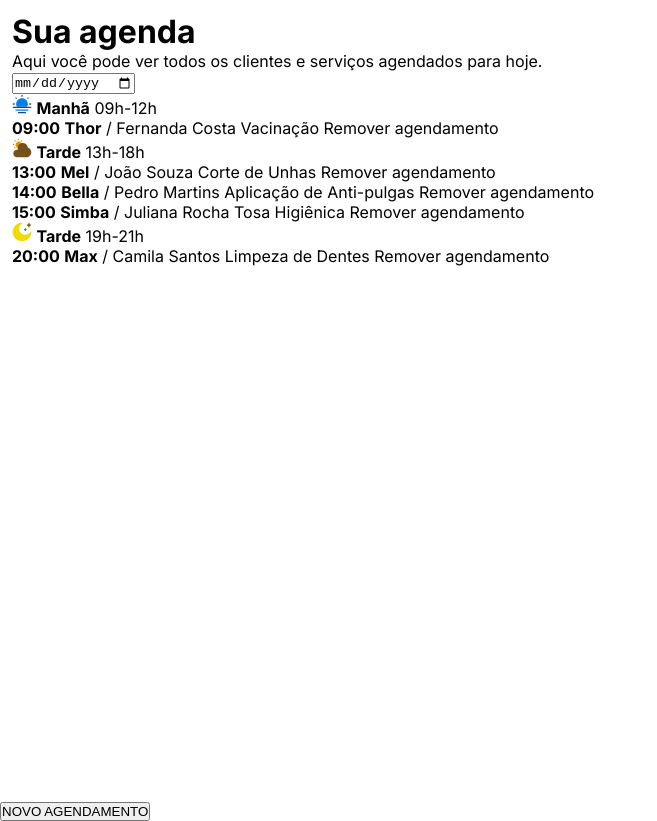
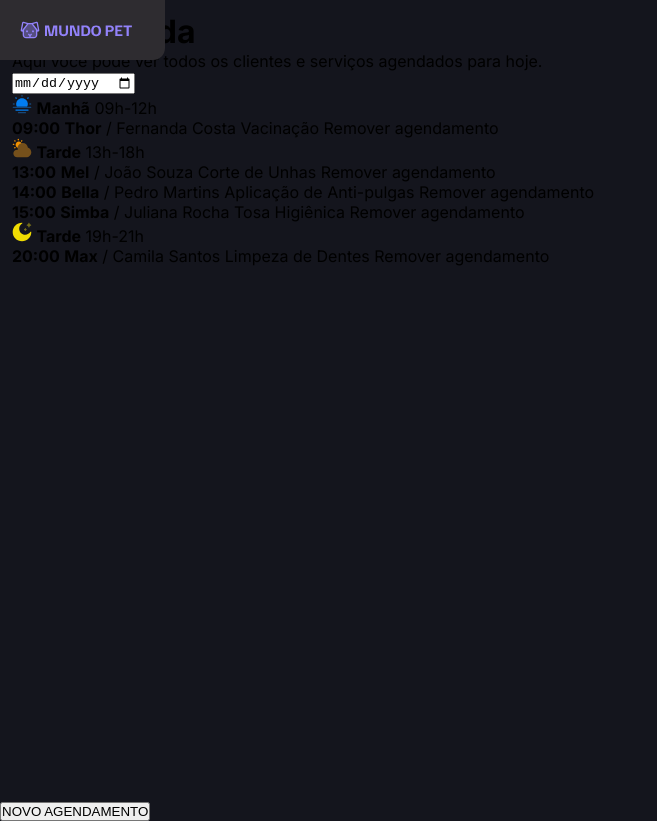
Before and after one commit to gabrielbertaglia/rocketseat-fullstack-desafio-mundo-pet, a website built with webpack: page index.html in a window 1280 px wide. Shown: the whole page, without its empty margins (0-657 px from the left). Built offline with nearby package versions, Linux system fonts and the light colour scheme.

Commit message:
feat: adding logo

```diff
--- a/index.html
+++ b/index.html
@@ -15,7 +15,7 @@
   </head>
   <body>
     <div class="container">
-      <!-- <img src="./src/assets/logo.svg" alt="Logo" class="logo" /> -->
+      <img src="./src/assets/logo.svg" alt="Logo" class="logo" />
 
       <div class="schedule">
         <header>
--- a/src/styles/global.css
+++ b/src/styles/global.css
@@ -5,8 +5,8 @@
 }
 
 :root {
-  /* background-color: #14151d; */
-  /* font-size: 14px; */
+  background-color: #14151d;
+  font-size: 14px;
   --brand: #9282fa;
 
   --content-primary: #ffffff;
@@ -61,8 +61,8 @@ body {
   padding: 0.75rem 1.25rem;
   border-bottom-right-radius: 0.75rem;
 
-  height: 3.5rem;
-  width: 8.7rem;
+  height: 3.75rem;
+  width: 10.3125rem;
 }
 
 @media (min-width: 600px) {
```
Also changed, not shown: src/assets/logo.svg (added).
